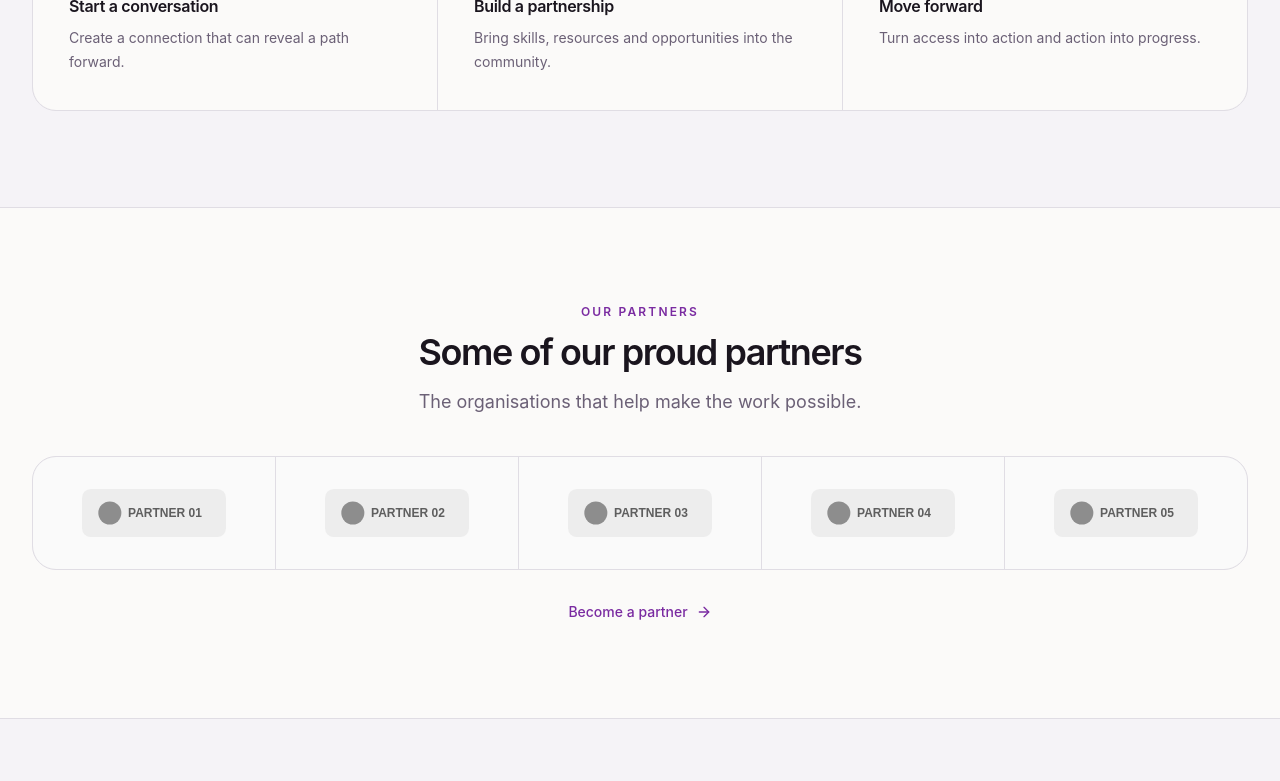
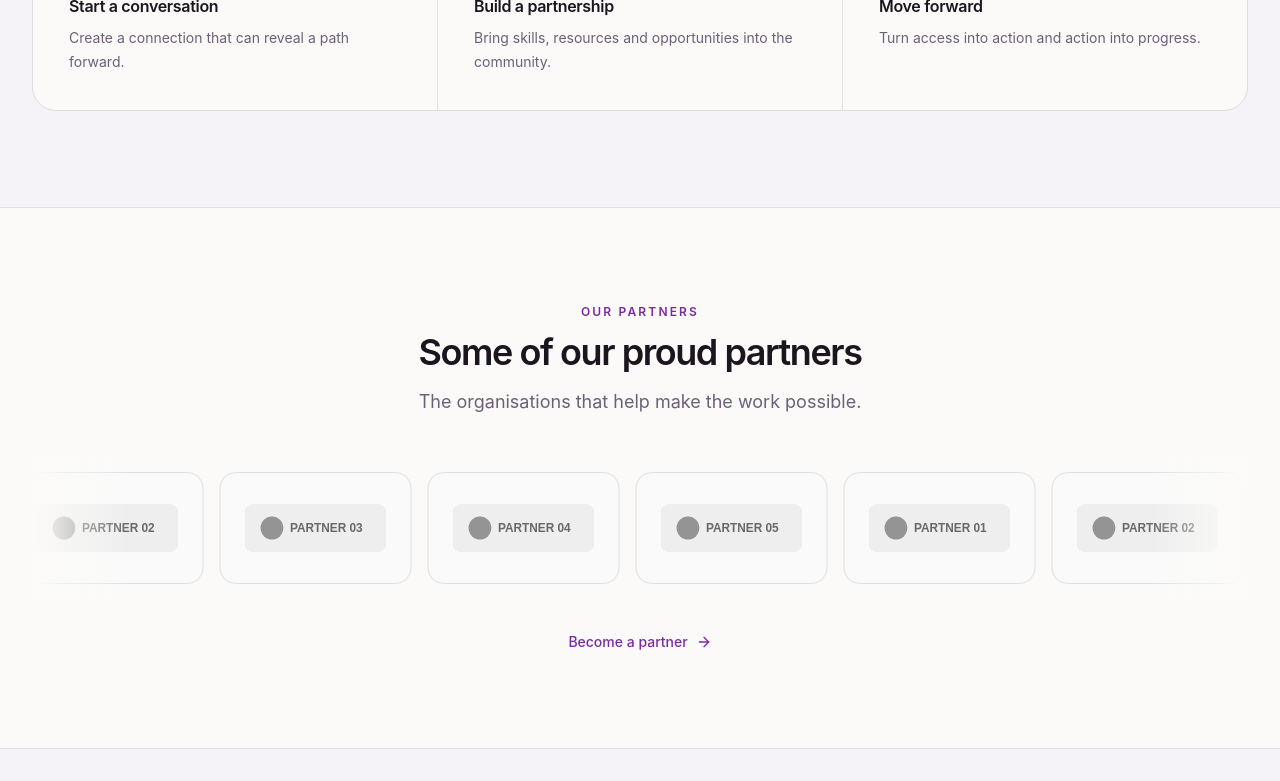
Before and after one commit to Denzel-Chimoto/pamwechete, a React (Vite) app: page / in a window 1280 px wide. Shown: the part 2678-3459 px from the top of the page. Built offline with nearby package versions, Linux system fonts and the light colour scheme.

Commit message:
Added horizontal scroll on partners section

```diff
--- a/src/components/PartnerLogos.tsx
+++ b/src/components/PartnerLogos.tsx
@@ -1,16 +1,67 @@
+import { motion, useReducedMotion } from 'motion/react';
 import { PARTNERS } from '../data/partners';
 
 export function PartnerLogos() {
+  const shouldReduceMotion = useReducedMotion();
+
+  /*
+   * Duplicate the partners so that when the first set moves out,
+   * the second identical set is already entering the viewport.
+   */
+  const logos = [...PARTNERS, ...PARTNERS];
+
   return (
-    <div className="grid grid-cols-2 gap-px overflow-hidden rounded-3xl border border-line bg-line sm:grid-cols-3 lg:grid-cols-5">
-      {PARTNERS.map((partner) => (
-        <div
-          key={partner.id}
-          className="flex min-h-28 items-center justify-center bg-surface px-6 py-7 grayscale transition duration-200 hover:grayscale-0 dark:bg-surface-elevated"
-        >
-          <img src={partner.logo} alt={partner.name} className="max-h-12 max-w-[150px] object-contain opacity-75" />
-        </div>
-      ))}
+    <div className="relative w-full overflow-hidden">
+      {/* Left fade */}
+      <div
+        className="pointer-events-none absolute inset-y-0 left-0 z-10 w-16 sm:w-24"
+        style={{
+          background:
+            'linear-gradient(to right, var(--color-surface), transparent)',
+        }}
+      />
+
+      {/* Right fade */}
+      <div
+        className="pointer-events-none absolute inset-y-0 right-0 z-10 w-16 sm:w-24"
+        style={{
+          background:
+            'linear-gradient(to left, var(--color-surface), transparent)',
+        }}
+      />
+
+      <motion.div
+        className="flex w-max gap-4 py-4"
+        animate={
+          shouldReduceMotion
+            ? undefined
+            : {
+                x: ['0%', '-50%'],
+              }
+        }
+        transition={
+          shouldReduceMotion
+            ? undefined
+            : {
+                duration: 28,
+                ease: 'linear',
+                repeat: Infinity,
+              }
+        }
+      >
+        {logos.map((partner, index) => (
+          <div
+            key={`${partner.id}-${index}`}
+            className="flex h-28 w-48 shrink-0 items-center justify-center rounded-2xl border border-line bg-surface px-6 py-7 grayscale transition duration-200 hover:grayscale-0 hover:opacity-100 dark:bg-surface-elevated"
+          >
+            <img
+              src={partner.logo}
+              alt={partner.name}
+              className="max-h-12 max-w-[150px] object-contain opacity-70 transition-opacity duration-200 hover:opacity-100"
+            />
+          </div>
+        ))}
+      </motion.div>
     </div>
   );
 }
```
